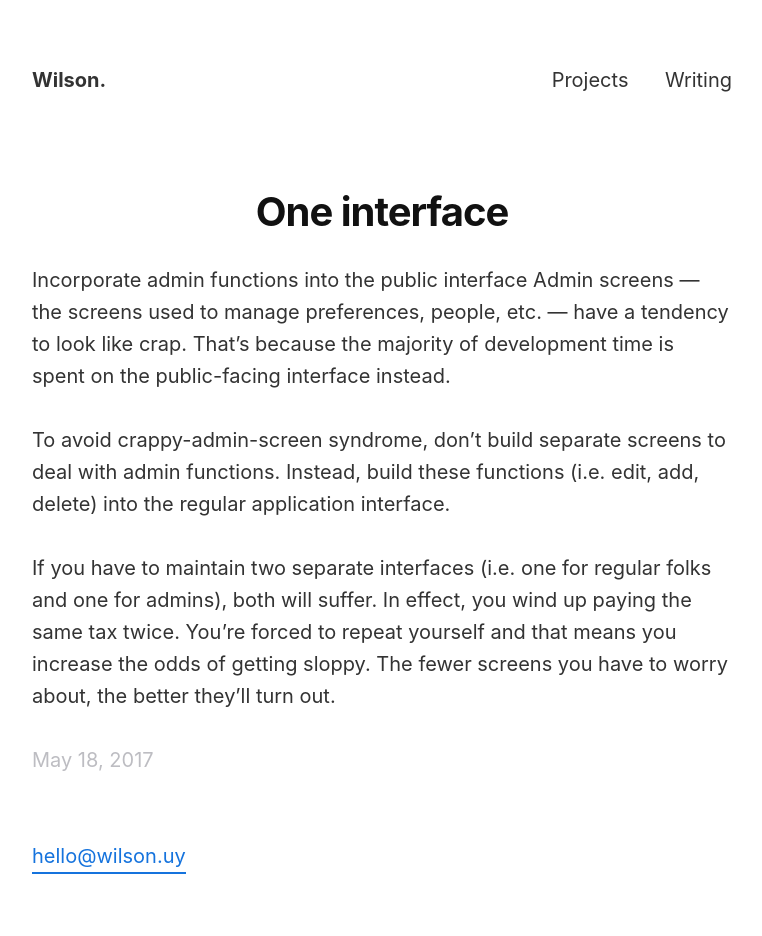
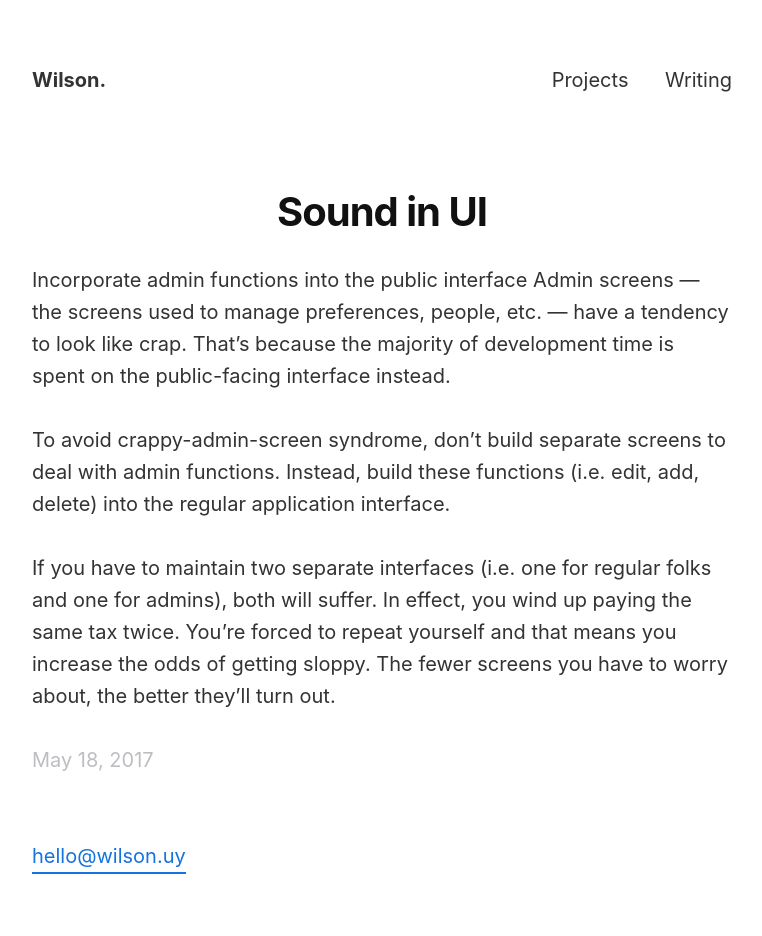
Before and after one commit to wilsonpiedra/wilsonpiedra.github.io, a Jekyll site: the page built from _posts/2017-05-24-interface.md, in a window 1280 px wide. Shown: the whole page, without its empty margins (258-1020 px from the left). Built offline with Jekyll 4.4.1, drawn with Linux system fonts in a browser that asks for light colours; nearby versions of some CDN libraries.

Commit message:
Update 2017-05-24-interface.md

```diff
--- a/_posts/2017-05-24-interface.md
+++ b/_posts/2017-05-24-interface.md
@@ -1,6 +1,6 @@
 ---
 layout: post
-title:  "One interface"
+title:  "Sound in UI"
 date:   2017-05-18 18:28:58 -0300
 categories: hci
 ---
```
